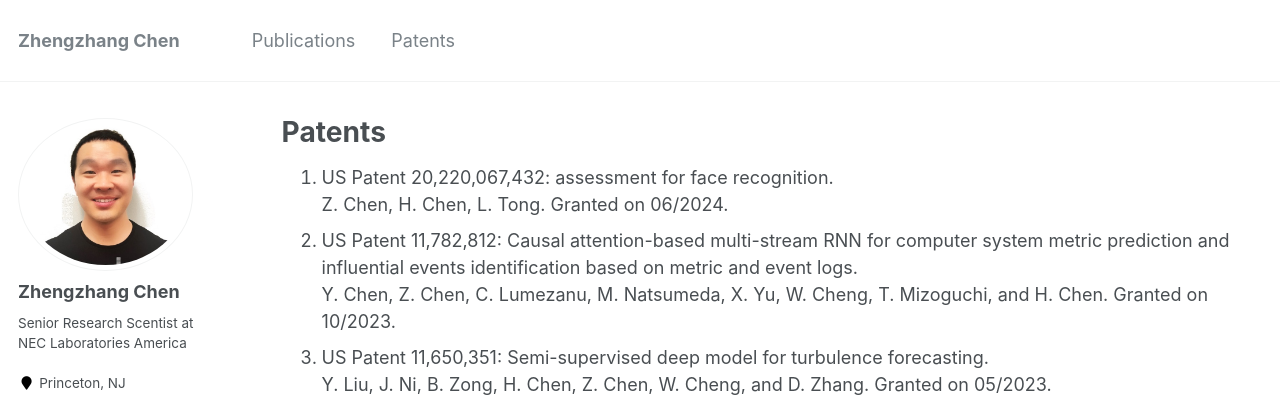
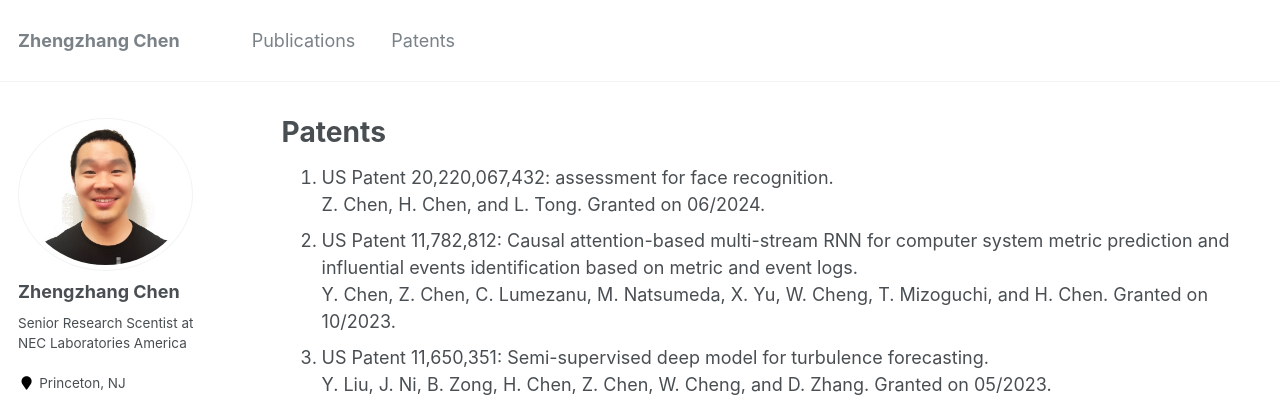
Before and after one commit to zhengzhangchen/zhengzhangchen.github.io, a Jekyll site: the page built from _pages/portfolio.md, in a window 1280 px wide and 900 px high. Shown: the top 397 px of the window. Built offline with Jekyll 4.4.1, drawn with Linux system fonts in a browser that asks for light colours; some web fonts are replaced.

Commit message:
Update portfolio.md

```diff
--- a/_pages/portfolio.md
+++ b/_pages/portfolio.md
@@ -5,7 +5,7 @@ permalink: /portfolio/
 author_profile: true
 ---
 
-1. US Patent 20,220,067,432: assessment for face recognition. <br> Z. Chen, H. Chen, L. Tong. Granted on 06/2024.
+1. US Patent 20,220,067,432: assessment for face recognition. <br> Z. Chen, H. Chen, and L. Tong. Granted on 06/2024.
 1. US Patent 11,782,812: Causal attention-based multi-stream RNN for computer system metric prediction and influential events identification based on metric and event logs. <br> Y. Chen, Z. Chen, C. Lumezanu, M. Natsumeda, X. Yu, W. Cheng, T. Mizoguchi, and H. Chen. Granted on 10/2023.
 1. US Patent 11,650,351: Semi-supervised deep model for turbulence forecasting. <br> Y. Liu, J. Ni, B. Zong, H. Chen, Z. Chen, W. Cheng, and D. Zhang. Granted on 05/2023.
 1. US Patent 11,620,492: Flexible edge-empowered graph convolutional networks with node-edge enhancement. <br> J. Gui, Z. Chen, J. Rhee, H. Chen, and P. Wang. Granted on 04/2023.
```
